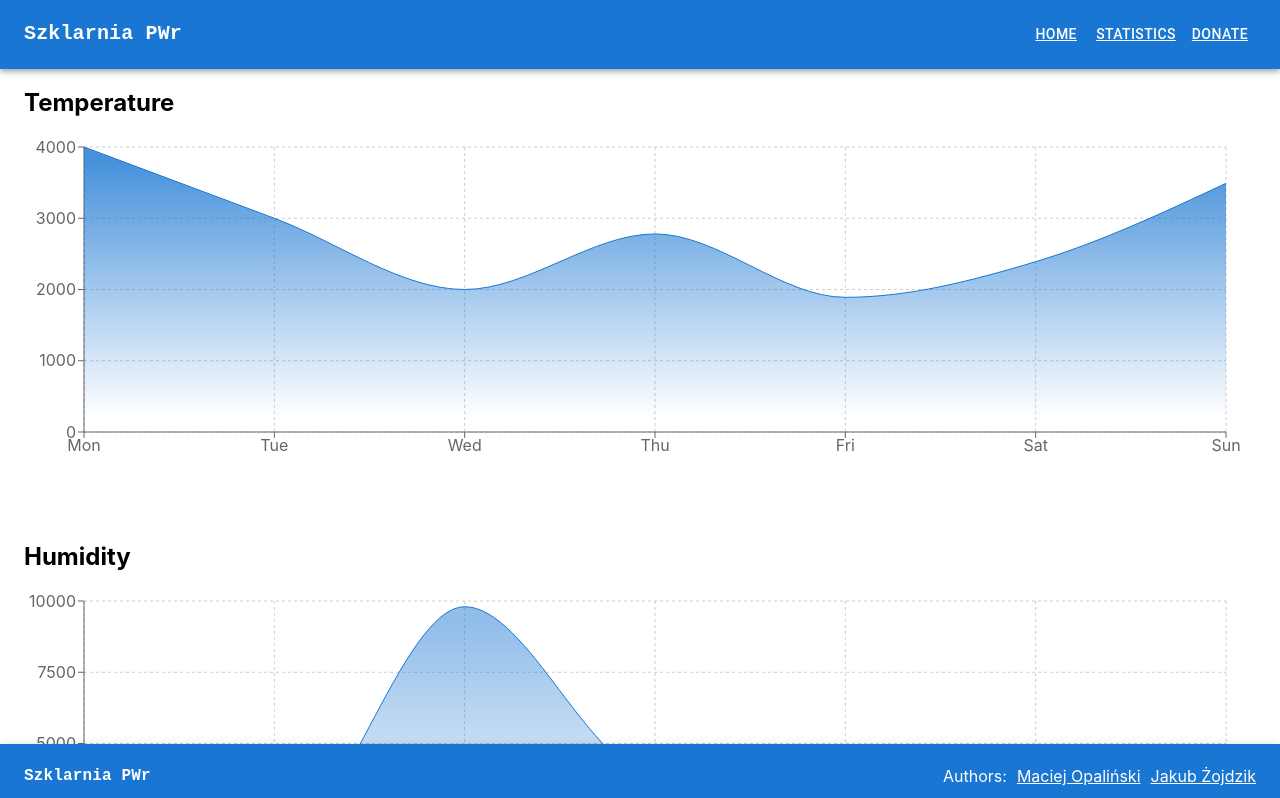
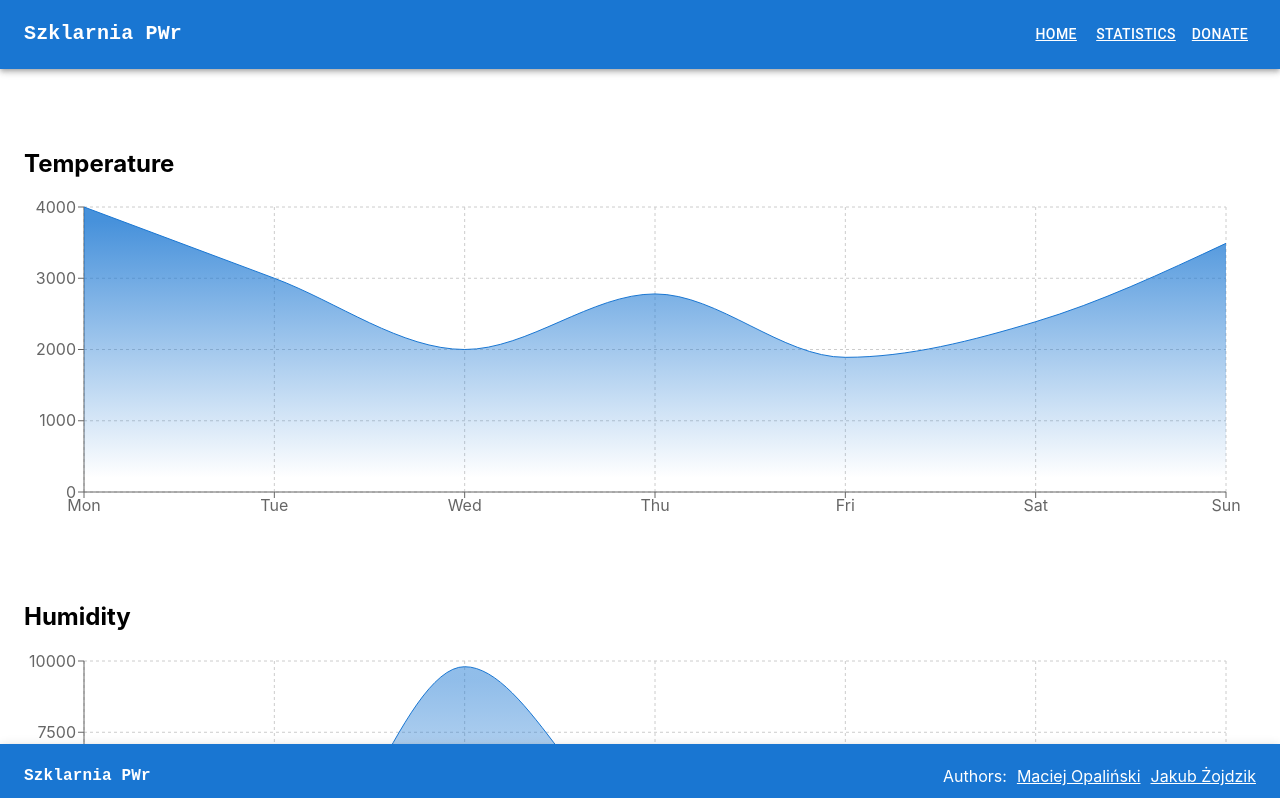
Before and after one commit to Szklarnia-PWr/Szklarnia-PWr, a React (Vite) app in the folder apps/client/: page /statistics in a window 1280 px wide. Shown: the top 798 px of the page. Built offline with nearby package versions, Linux system fonts and the light colour scheme.

Commit message:
Add `Highscores` component

```diff
--- a/apps/client/src/app/App.tsx
+++ b/apps/client/src/app/App.tsx
@@ -1,6 +1,7 @@
 import { BrowserRouter as Router, Route, Routes } from 'react-router-dom';
 
-import { Charts, Footer, Navbar, Thermometer } from '../components';
+import { Footer, Navbar, Thermometer } from '../components';
+import { Statistics } from '../components/Statistics';
 
 export const App = () => {
     return (
@@ -8,7 +9,7 @@ export const App = () => {
             <Navbar />
             <Routes>
                 <Route path='/' element={<Thermometer />}></Route>
-                <Route path='/statistics' element={<Charts />}></Route>
+                <Route path='/statistics' element={<Statistics />}></Route>
             </Routes>
             <Footer />
         </Router>
--- a/apps/client/src/components/Charts/Charts.tsx
+++ b/apps/client/src/components/Charts/Charts.tsx
@@ -4,8 +4,6 @@ import {
     Area,
     AreaChart,
     CartesianGrid,
-    Line,
-    LineChart,
     ResponsiveContainer,
     Tooltip,
     XAxis,
--- /dev/null
+++ b/apps/client/src/components/Highscores/Highscores.tsx
@@ -0,0 +1,3 @@
+export const Highscores = () => {
+    return <></>;
+};
--- /dev/null
+++ b/apps/client/src/components/Highscores/index.ts
@@ -0,0 +1 @@
+export * from './Highscores';
--- /dev/null
+++ b/apps/client/src/components/Statistics/Statistics.tsx
@@ -0,0 +1,12 @@
+import { Box } from '@mui/material';
+
+import { Charts, Highscores } from '../../components';
+
+export const Statistics = () => {
+    return (
+        <Box sx={{ marginY: '5rem' }}>
+            <Highscores />
+            <Charts />
+        </Box>
+    );
+};
--- /dev/null
+++ b/apps/client/src/components/Statistics/index.ts
@@ -0,0 +1 @@
+export * from './Statistics';
--- a/apps/client/src/components/index.ts
+++ b/apps/client/src/components/index.ts
@@ -2,3 +2,4 @@ export * from './Navbar';
 export * from './Thermometer';
 export * from './Footer';
 export * from './Charts';
+export * from './Highscores';
```
